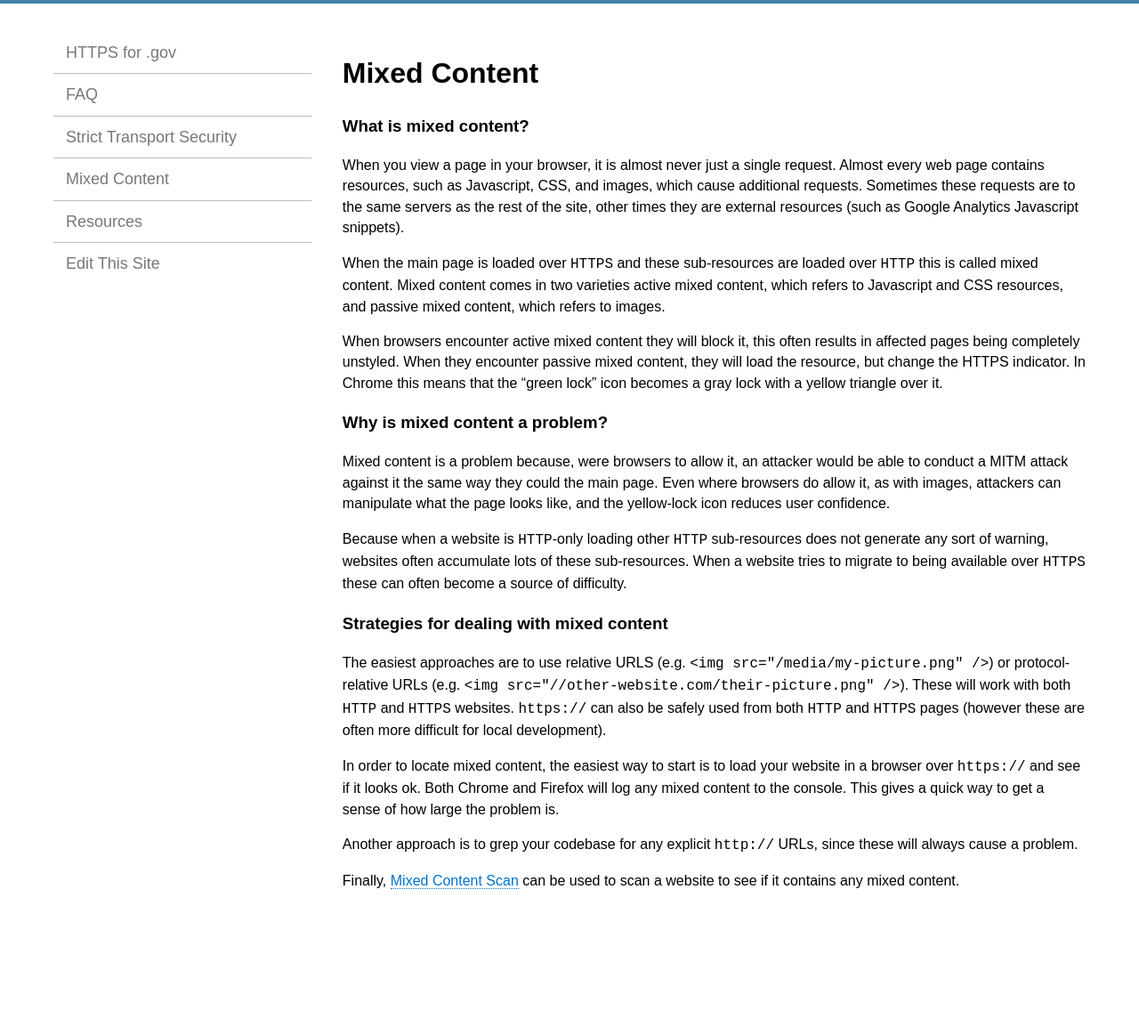
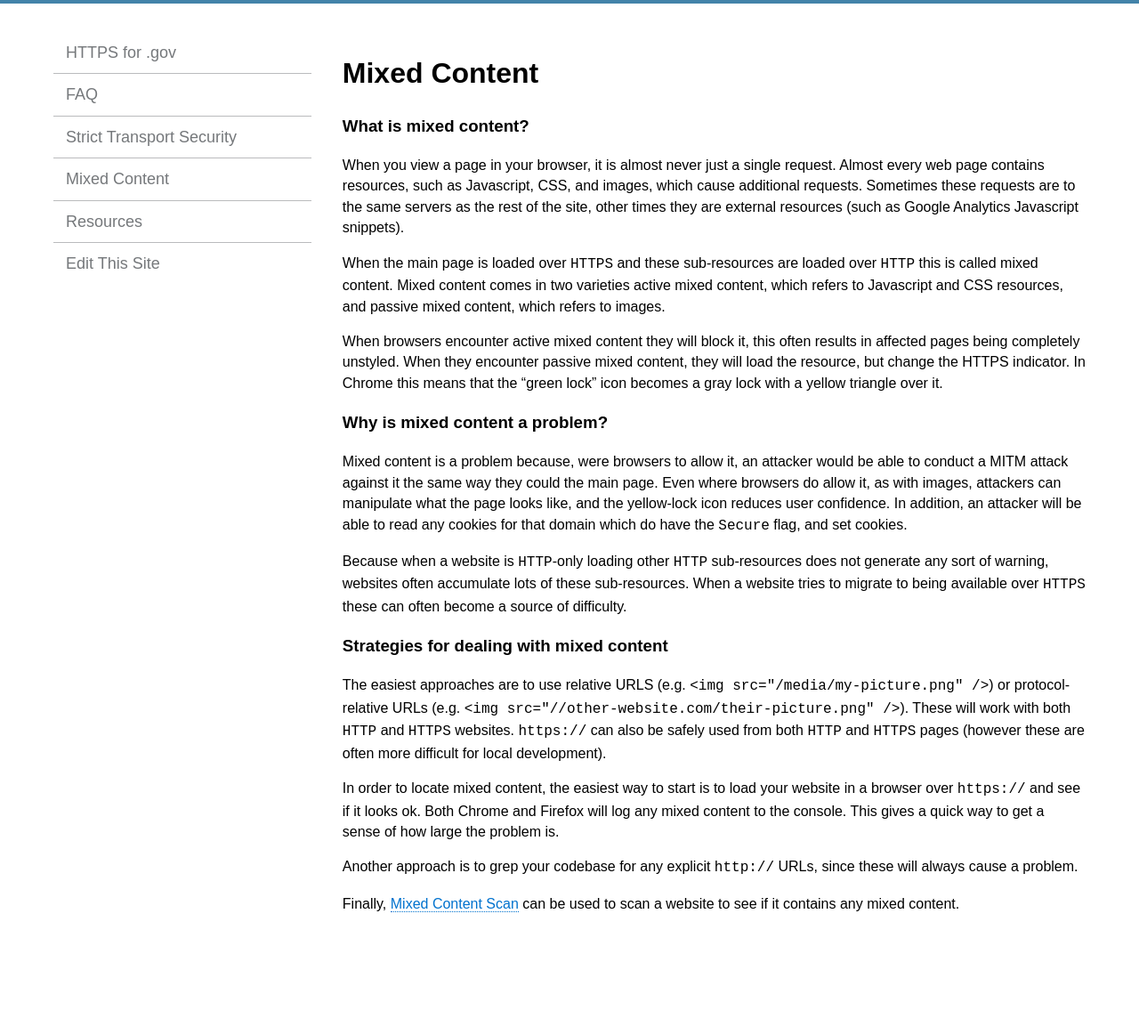
Before and after one commit to GSA/https, a Jekyll site: the page built from pages/mixed-content.md, in a window 1280 px wide. Shown: the whole page at 89% size. Built offline with Jekyll 4.4.1, drawn with Linux system fonts in a browser that asks for light colours; Markdown is read by kramdown in place of the engine named in the settings; before the commit the page ends 1138 px from its top, so only the background shows below that.

Commit message:
Mention cookies

```diff
--- a/pages/mixed-content.md
+++ b/pages/mixed-content.md
@@ -14,7 +14,7 @@ When browsers encounter active mixed content they will block it, this often resu
 
 ### Why is mixed content a problem?
 
-Mixed content is a problem because, were browsers to allow it, an attacker would be able to conduct a MITM attack against it the same way they could the main page. Even where browsers do allow it, as with images, attackers can manipulate what the page looks like, and the yellow-lock icon reduces user confidence.
+Mixed content is a problem because, were browsers to allow it, an attacker would be able to conduct a MITM attack against it the same way they could the main page. Even where browsers do allow it, as with images, attackers can manipulate what the page looks like, and the yellow-lock icon reduces user confidence. In addition, an attacker will be able to read any cookies for that domain which do have the `Secure` flag, and set cookies.
 
 Because when a website is `HTTP`-only loading other `HTTP` sub-resources does not generate any sort of warning, websites often accumulate lots of these sub-resources. When a website tries to migrate to being available over `HTTPS` these can often become a source of difficulty.
 
```
